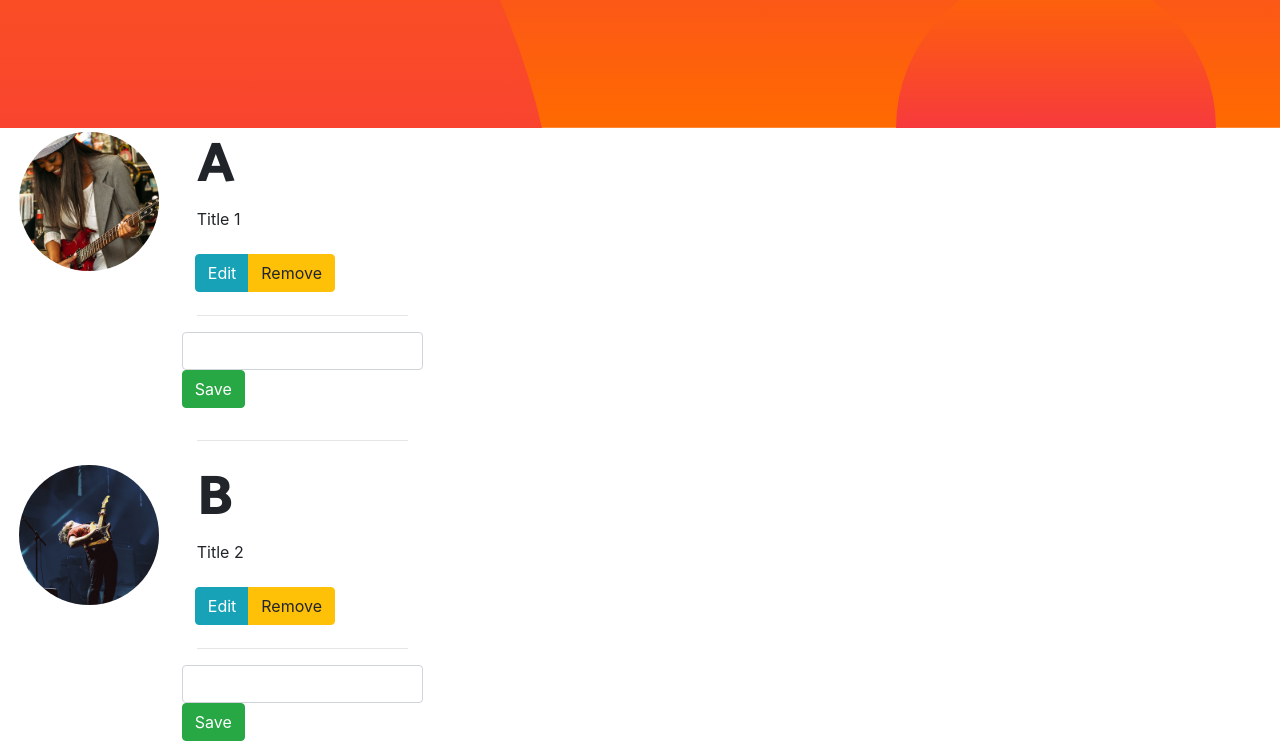
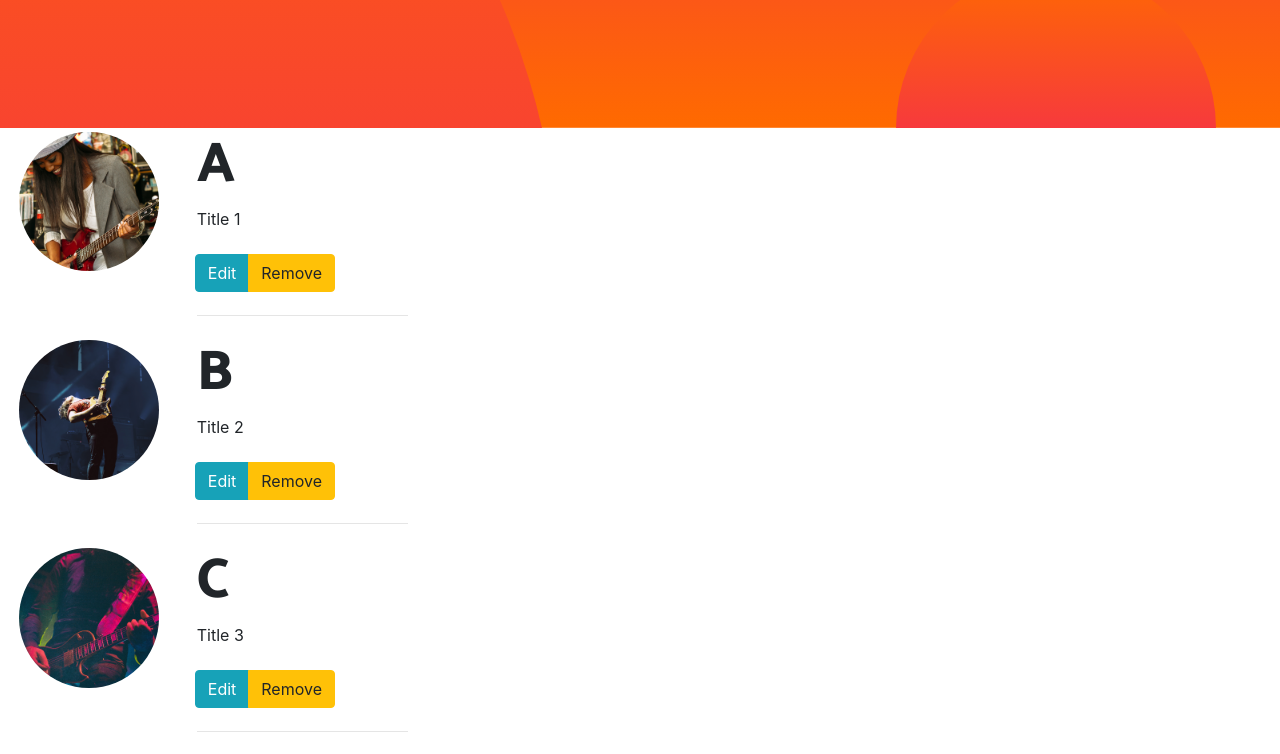
Before and after one commit to cntt2-trangle/react-js, a React (Create React App) app: page / in a window 1280 px wide. Shown: the part 559-1313 px from the top of the page. Built offline with nearby package versions, Linux system fonts and the light colour scheme.

Commit message:
[PHAN-07] 020 Thuc hanh voi state

```diff
--- a/src/Component/content/Content.js
+++ b/src/Component/content/Content.js
@@ -20,6 +20,32 @@ class Content extends Component {
         alert(x);
     }
 
+    renderButton = () => (
+        <div className="row">
+            <div className="btn btn-group">
+                <div className="btn btn-info" onClick={this.thongbao}>Edit</div>
+                <div className="btn btn-warning" onClick={this.thongbao2}>Remove</div>
+            </div>
+        </div>
+    )
+
+    renderForm = () => (
+        <div className="row">
+            <div className="form-group">
+            <input type="text" name="ten" className="form-control" />
+            <div className="btn btn-success">Save</div>
+            </div>
+        </div>
+    )
+
+    displayCheck = () => {
+        if(this.state.trangThai === 0) {
+            return this.renderButton();
+        } else {
+            return this.renderForm();
+        }
+    }
+
     render() {
         return (
             <section>
@@ -34,23 +60,8 @@ class Content extends Component {
                     <div className="p-1">
                         <h2 className="display-4">{this.props.tieude}</h2>
                         <p>{this.props.text}</p>
-                        <div className="row">
-                            <div className="btn btn-group">
-                                <div className="btn btn-info" onClick={this.thongbao}>Edit</div>
-                                <div className="btn btn-warning" onClick={this.thongbao2}>Remove</div>
-                                {/* <div className="btn btn-info" onClick={() => this.thongbao3("Say hi")}>Ahihi</div>
-                                <div className="btn btn-warning" onClick={this.thongbao3.bind(this,"Say helllo")}>Ahoho</div> */}
-                            </div>
-                        </div>
-                        <hr />
-
-                        <div className="row">
-                            <div className="form-group">
-                            <input type="text" name="ten" className="form-control" />
-                            <div className="btn btn-success">Save</div>
-                            </div>
-                        </div>
-                        <hr />
+                    {this.displayCheck()}
+                    <hr></hr>
                     </div>
                     </div>
                 </div>
```
